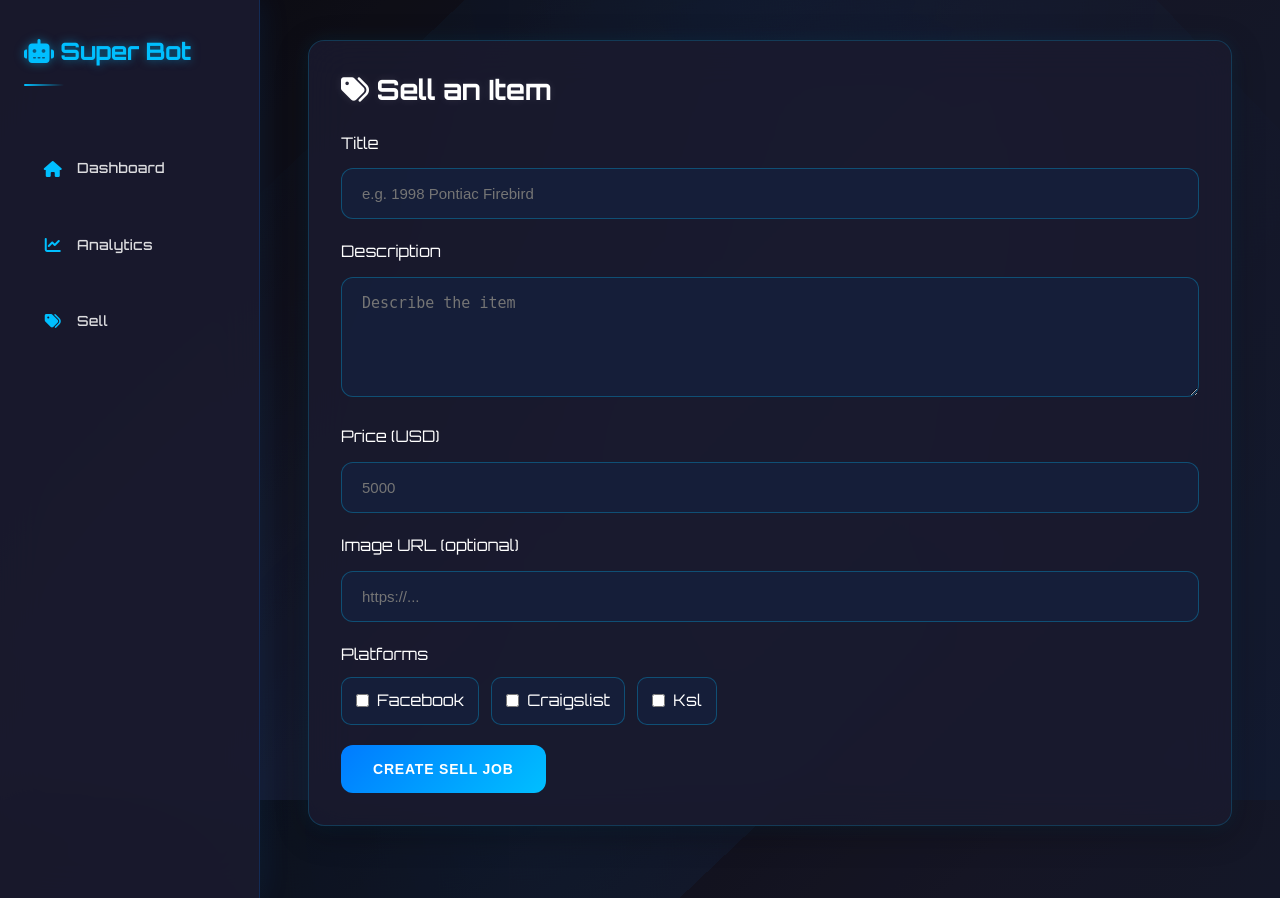
After one commit to 27willir/Super-BotV2, a Flask app: page /sell in a window 1280 px wide. The commit adds this page. Run offline with Flask 3, Linux system fonts and the light colour scheme; the visitor is signed in with stand-in values (Sample User, id 1); some libraries are stand-ins or nearby versions.

Commit message:
Add sell functionality and sell page
Co-authored-by: 27willir <27willir@gmail.com>

```diff
--- a/app.py
+++ b/app.py
@@ -19,6 +19,7 @@ from security import SecurityConfig
 from error_handling import ErrorHandler, log_errors, safe_execute, DatabaseError
 from error_recovery import start_error_recovery, stop_error_recovery, handle_error, get_system_status
 from utils import logger
+from selling import create_sell_job, get_job_status, list_supported_platforms
 import json
 import os
 from dotenv import load_dotenv
@@ -442,10 +443,68 @@ def analytics():
     """Analytics dashboard page"""
     return render_template("analytics.html")
 
+@app.route("/sell", methods=["GET", "POST"])
+@login_required
+def sell():
+    """Selling page to post items to supported platforms."""
+    if request.method == "POST":
+        try:
+            title = request.form.get("title", "").strip()
+            description = request.form.get("description", "").strip()
+            price = request.form.get("price", "").strip()
+            image_url = request.form.get("image_url", "").strip()
+            platforms = request.form.getlist("platforms")
+
+            if not title or not price or not platforms:
+                flash("Title, price, and at least one platform are required", "error")
+                return redirect(url_for("sell"))
+
+            # Validate price numeric
+            try:
+                price_val = int(price)
+                if price_val < 0:
+                    flash("Price cannot be negative", "error")
+                    return redirect(url_for("sell"))
+            except ValueError:
+                flash("Invalid price value", "error")
+                return redirect(url_for("sell"))
+
+            details = {
+                "title": title,
+                "description": description,
+                "price": price_val,
+                "image_url": image_url,
+                "user": current_user.id if current_user.is_authenticated else None,
+            }
+
+            job_id = create_sell_job(details, platforms)
+            flash("Sell job created successfully!", "success")
+            return redirect(url_for("sell", job_id=job_id))
+        except Exception as e:
+            logger.error(f"Error creating sell job: {e}")
+            flash("Failed to create sell job", "error")
+            return redirect(url_for("sell"))
+
+    # GET method
+    job_id = request.args.get("job_id")
+    supported = list_supported_platforms()
+    return render_template("sell.html", supported_platforms=supported, job_id=job_id)
+
+from flask import jsonify
+
+@app.route("/api/sell/status/<job_id>")
+@login_required
+@csrf.exempt
+def api_sell_status(job_id):
+    """Return status for a given selling job."""
+    status = get_job_status(job_id)
+    if "error" in status and status["error"] == "job_not_found":
+        return jsonify({"error": "Job not found"}), 404
+    return jsonify(status)
+
 # ======================
 # CLEAN API ROUTES
 # ======================
-from flask import jsonify
 
 @app.route("/api/status")
 @login_required
--- a/templates/index.html
+++ b/templates/index.html
@@ -439,6 +439,7 @@
         <h1><i class="fas fa-robot"></i> Super Bot</h1>
         <a href="#settings"><i class="fas fa-cog"></i> Settings</a>
         <a href="/analytics"><i class="fas fa-chart-line"></i> Analytics</a>
+        <a href="/sell"><i class="fas fa-tags"></i> Sell</a>
         <a href="#bot-control"><i class="fas fa-play-circle"></i> Bot Control</a>
         <a href="#recent-listings"><i class="fas fa-list"></i> Recent Listings</a>
     </div>
--- /dev/null
+++ b/templates/sell.html
@@ -0,0 +1,118 @@
+<!DOCTYPE html>
+<html>
+<head>
+	<title>Sell Item - Super Bot</title>
+	<link rel="stylesheet" href="https://cdnjs.cloudflare.com/ajax/libs/font-awesome/6.4.0/css/all.min.css">
+	<link rel="preconnect" href="https://fonts.googleapis.com">
+	<link rel="preconnect" href="https://fonts.gstatic.com" crossorigin>
+	<link href="https://fonts.googleapis.com/css2?family=Orbitron:wght@400;500;600;700;800;900&family=Exo+2:wght@300;400;500;600;700;800&family=Rajdhani:wght@300;400;500;600;700&family=Roboto+Mono:wght@300;400;500;600;700&display=swap" rel="stylesheet">
+	<style>
+		/* Reuse styling approach from index.html for consistency */
+		* { box-sizing: border-box; margin: 0; padding: 0; }
+		body {
+			font-family: "Orbitron", "Exo 2", "Rajdhani", "Roboto Mono", monospace;
+			background: linear-gradient(135deg, #0a0a0f 0%, #1a1a2e 50%, #16213e 100%);
+			background-attachment: fixed;
+			color: #ffffff; display: flex; min-height: 100vh; position: relative; line-height: 1.6;
+		}
+		body::before { content: ''; position: fixed; top: 0; left: 0; width: 100%; height: 100%;
+			background-image: radial-gradient(circle at 20% 80%, rgba(0, 123, 255, 0.1) 0%, transparent 50%),
+			radial-gradient(circle at 80% 20%, rgba(0, 123, 255, 0.1) 0%, transparent 50%),
+			radial-gradient(circle at 40% 40%, rgba(0, 123, 255, 0.05) 0%, transparent 50%);
+			z-index: -1; animation: particleFloat 20s ease-in-out infinite; }
+		@keyframes particleFloat { 0%, 100% { transform: translateY(0px) rotate(0deg); } 50% { transform: translateY(-20px) rotate(180deg); } }
+		a { text-decoration: none; color: inherit; }
+		.sidebar { width: 260px; background: rgba(26, 26, 46, 0.95); backdrop-filter: blur(20px); border-right: 1px solid rgba(0, 123, 255, 0.2); padding: 32px 24px; display: flex; flex-direction: column; gap: 24px; box-shadow: 0 0 30px rgba(0, 123, 255, 0.1); position: relative; overflow-y: auto; }
+		.sidebar h1 { font-size: 24px; color: #00bfff; margin-bottom: 32px; text-shadow: 0 0 10px rgba(0, 191, 255, 0.5); font-weight: 700; letter-spacing: -0.5px; position: relative; padding-bottom: 16px; }
+		.sidebar h1::after { content: ''; position: absolute; bottom: 0; left: 0; width: 40px; height: 2px; background: linear-gradient(90deg, #00bfff, transparent); border-radius: 1px; }
+		.sidebar a { display: flex; align-items: center; padding: 14px 18px; border-radius: 10px; transition: all 0.3s; color: rgba(255,255,255,0.85); border: 1px solid transparent; position: relative; overflow: hidden; font-weight: 500; font-size: 14px; letter-spacing: 0.3px; }
+		.sidebar a:hover { background: rgba(0,123,255,0.1); border-color: rgba(0,191,255,0.3); transform: translateX(6px); box-shadow: 0 4px 20px rgba(0,191,255,0.15); color: #fff; }
+		.sidebar a i { margin-right: 14px; color: #00bfff; font-size: 16px; width: 20px; text-align: center; }
+		.main { flex-grow: 1; padding: 40px 48px; background: rgba(10, 10, 15, 0.3); overflow-y: auto; }
+		.card { background: rgba(26,26,46,0.85); backdrop-filter: blur(20px); padding: 32px; border-radius: 16px; margin-bottom: 32px; border: 1px solid rgba(0,191,255,0.2); box-shadow: 0 8px 32px rgba(0,0,0,0.3), 0 0 20px rgba(0,191,255,0.1); position: relative; }
+		h2 { margin-bottom: 24px; color: #fff; font-size: 28px; font-weight: 700; text-shadow: 0 0 10px rgba(255,255,255,0.1); letter-spacing: -0.5px; line-height: 1.2; }
+		input[type="text"], input[type="number"], textarea { width: 100%; padding: 16px 20px; margin: 12px 0 20px 0; border-radius: 12px; border: 1px solid rgba(0,191,255,0.3); background: rgba(22,33,62,0.8); color: #fff; font-size: 15px; }
+		textarea { min-height: 120px; resize: vertical; }
+		button, input[type="submit"] { background: linear-gradient(135deg, #007bff 0%, #00bfff 100%); color: #fff; border: none; padding: 16px 32px; border-radius: 12px; cursor: pointer; font-weight: 600; text-transform: uppercase; letter-spacing: 0.8px; font-size: 14px; }
+		.platforms { display: flex; flex-wrap: wrap; gap: 12px; margin: 10px 0 20px 0; }
+		.platforms label { background: rgba(22,33,62,0.8); border: 1px solid rgba(0,191,255,0.3); border-radius: 10px; padding: 10px 14px; display: flex; align-items: center; gap: 8px; cursor: pointer; }
+		.status { margin-top: 16px; padding: 10px 14px; border-radius: 8px; background: rgba(22,33,62,0.6); border: 1px solid rgba(0,191,255,0.2); }
+	</style>
+</head>
+<body>
+	<div class="sidebar">
+		<h1><i class="fas fa-robot"></i> Super Bot</h1>
+		<a href="/"><i class="fas fa-home"></i> Dashboard</a>
+		<a href="/analytics"><i class="fas fa-chart-line"></i> Analytics</a>
+		<a href="/sell"><i class="fas fa-tags"></i> Sell</a>
+	</div>
+	<div class="main">
+		<div class="card">
+			<h2><i class="fas fa-tags"></i> Sell an Item</h2>
+			<form action="/sell" method="POST">
+				<input type="hidden" name="csrf_token" value="{{ csrf_token() }}"/>
+				Title<br>
+				<input type="text" name="title" placeholder="e.g. 1998 Pontiac Firebird" required><br>
+				Description<br>
+				<textarea name="description" placeholder="Describe the item"></textarea><br>
+				Price (USD)<br>
+				<input type="number" name="price" min="0" step="1" placeholder="5000" required><br>
+				Image URL (optional)<br>
+				<input type="text" name="image_url" placeholder="https://..."><br>
+				Platforms<br>
+				<div class="platforms">
+					{% for p in supported_platforms %}
+					<label>
+						<input type="checkbox" name="platforms" value="{{ p }}"> {{ p.capitalize() }}
+					</label>
+					{% endfor %}
+				</div>
+				<input type="submit" value="Create Sell Job">
+			</form>
+			{% if job_id %}
+			<div class="status" id="job_status">
+				Checking job status...
+			</div>
+			{% endif %}
+		</div>
+	</div>
+
+	<script>
+		async function fetchStatus(jobId) {
+			try {
+				const res = await fetch(`/api/sell/status/${jobId}`, { credentials: 'same-origin' });
+				if (!res.ok) { throw new Error('Failed to fetch status'); }
+				const data = await res.json();
+				const el = document.getElementById('job_status');
+				if (!el) return;
+				const parts = [];
+				parts.push(`Overall status: ${data.status}`);
+				if (data.platforms) {
+					for (const [plat, state] of Object.entries(data.platforms)) {
+						parts.push(`${plat}: ${state.status}${state.message ? ' - ' + state.message : ''}`);
+					}
+				}
+				el.textContent = parts.join(' | ');
+				return data.status;
+			} catch (e) {
+				const el = document.getElementById('job_status');
+				if (el) el.textContent = 'Error fetching status';
+				return 'failed';
+			}
+		}
+
+		(async function init() {
+			const jobId = '{{ job_id or "" }}';
+			if (!jobId) return;
+			let attempts = 0;
+			const maxAttempts = 40; // ~40 * 1s = 40s
+			while (attempts < maxAttempts) {
+				attempts++;
+				const status = await fetchStatus(jobId);
+				if (status === 'completed' || status === 'failed' || status === 'partial') break;
+				await new Promise(r => setTimeout(r, 1000));
+			}
+		})();
+	</script>
+</body>
+</html>
```
Also changed, not shown: selling.py (added, +152 -0 lines).
